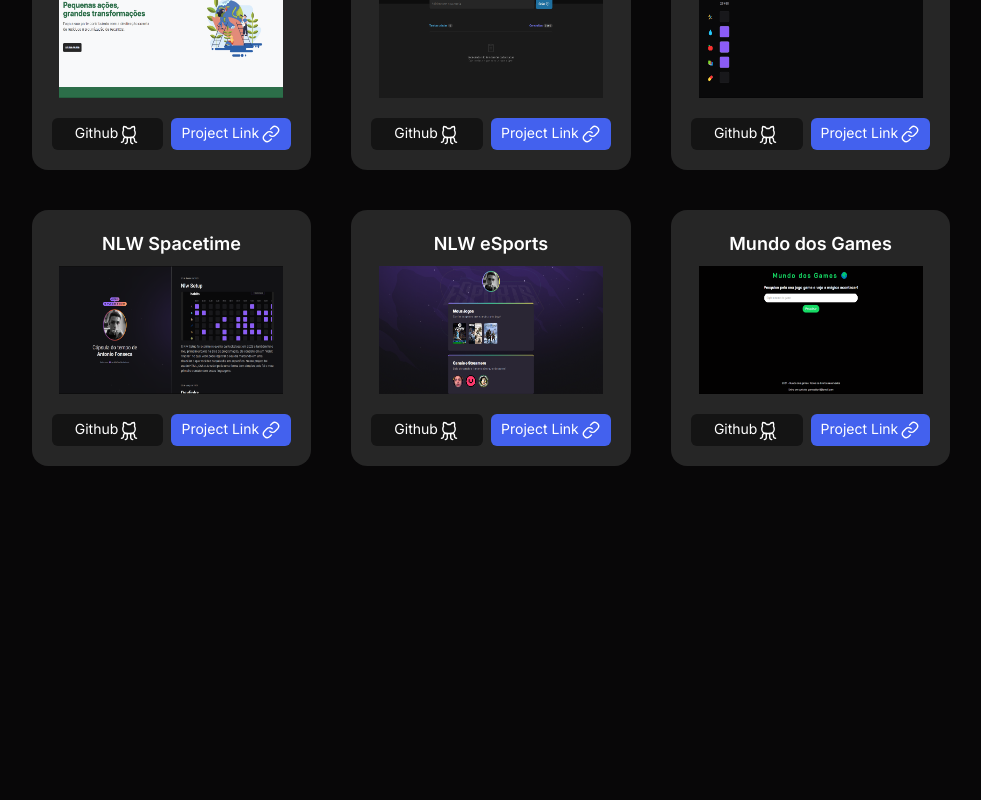
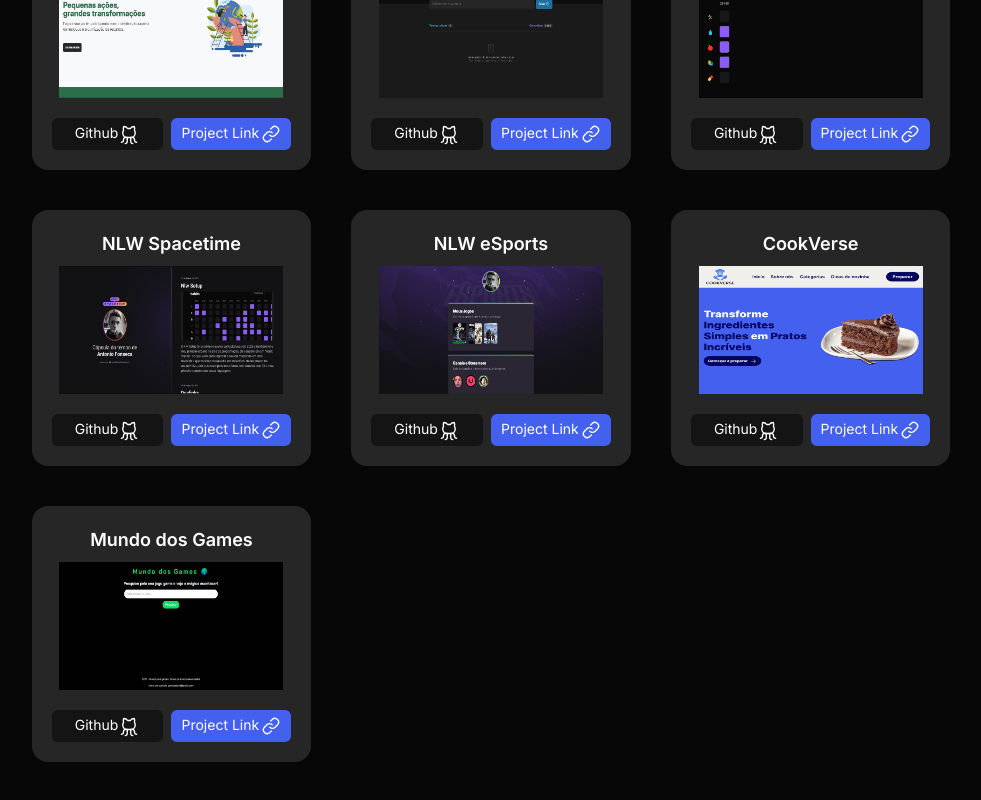
Before and after one commit to AntoniofmBR/dev-antonio-portfolio, a React (Vite) app: page /projects in a window 1280 px wide. Shown: the part 718-1518 px from the top of the page, without its empty margins (149-1130 px from the left). Before the commit the page ends 1256 px from the top, so only its background shows below. Built offline with nearby package versions, Linux system fonts and the light colour scheme.

Commit message:
Add CookVerse project to portfolio

```diff
--- a/src/locales/en/translation.json
+++ b/src/locales/en/translation.json
@@ -34,5 +34,6 @@
   "description_nlw_setup": "Habit tracker that allows you to mark what you did that day. It takes the current day and creates 5 check-boxes for you to mark what you did that day, for example the running man emoji means if you did any exercise that day.",
   "description_nlw_spacetime": "This project is my time machine, with it I have marked all my projects since I started programming, if you are curious to know a little about me I recommend taking a look at this incredible project.",
   "description_nlw_eSports": "In this project, the main objective was to show users the main games that I play and the streamers that I enjoy the most. It was developed during an event where all participants were able to share their favorite games and streamers with each other.",
-  "description_world_games": "This project was developed at Alura's Imersão Dev, in which the objective was to cover the basic concepts of HTML, CSS and JS. In this project, any game you type in you will find a description about it and a link that takes you to more information, this type of site is very useful to find out about some type of game that you saw or that someone told you about."
+  "description_world_games": "This project was developed at Alura's Imersão Dev, in which the objective was to cover the basic concepts of HTML, CSS and JS. In this project, any game you type in you will find a description about it and a link that takes you to more information, this type of site is very useful to find out about some type of game that you saw or that someone told you about.",
+  "description_cookVerse": "This project is perfect for those looking for any type of recipe for everyday life, with it you can find the ideal recipe to prepare with simple ingredients. This site is perfect for learning how to make new dishes and never failing to please your palate, so be sure to check it out."
 }
--- a/src/locales/pt/translation.json
+++ b/src/locales/pt/translation.json
@@ -34,5 +34,6 @@
   "description_nlw_setup": "Habit tracker que serve para você marcar o que você fez no dia. Ele pega o dia atual e cria 5 check-box para você marcar o que você fez naquele dia, exemplo o emoji do homem correndo significa se você praticou algum exercício naquele dia.",
   "description_nlw_spacetime": "Esse projeto é a minha máquina do tempo, com ela eu marquei todos os meus projetos desde que comecei a programar, se você tem curiosidade em saber um pouco sobre mim recomendo dar uma olhada nesse projeto incrível.",
   "description_nlw_eSports": "Nesse projeto o principal objetivo era mostrar aos usuários os principais jogos que eu jogo e os streamers que eu mais curto, ele foi desenvolvido durante um evento onde todos os participantes puderam compartilhar entre si os seus jogos e streamers favoritos.",
-  "description_world_games": "Esse projeto foi desenvolvido na Imersão Dev da Alura, no qual o objetivo era abordar os conceitos básicos de HTML, CSS e JS. Nesse projeto qualquer jogo que você digitar você encontra uma descrição sobre ele e um link que leva para mais informações, esse tipo de site é muito útil para saber sobre algum tipo de jogo que você viu ou que alguém falou para você."
+  "description_world_games": "Esse projeto foi desenvolvido na Imersão Dev da Alura, no qual o objetivo era abordar os conceitos básicos de HTML, CSS e JS. Nesse projeto qualquer jogo que você digitar você encontra uma descrição sobre ele e um link que leva para mais informações, esse tipo de site é muito útil para saber sobre algum tipo de jogo que você viu ou que alguém falou para você.",
+  "description_cookVerse": "Esse projeto é perfeito para quem busca qualquer tipo de receita para o dia a dia, com ele você pode achar a receita ideal para preparar com ingredientes simples. Esse site é perfeito para aprender a fazer novos pratos e não deixar de agradar o paladar por isso não deixe de conferir."
 }
--- a/src/pages/all_projects/index.tsx
+++ b/src/pages/all_projects/index.tsx
@@ -16,6 +16,7 @@ import NLWSetup from '../../assets/projects_images/nlw_setup.png'
 import NLWSpaceTime from '../../assets/projects_images/nlw_spacetime.png'
 import NLWeSports from '../../assets/projects_images/nlw_eSports.png'
 import WorldGames from '../../assets/projects_images/world_games.png'
+import CookVerse from '../../assets/projects_images/cookverse.png'
 
 type Project = {
   title: string
@@ -79,6 +80,13 @@ export const projects: Project[] = [
     url_github: 'https://github.com/AntoniofmBR/NLW-eSports',
     url_project: 'https://antoniofmbr.github.io/NLW-eSports/',
     description: <Trans i18nKey='description_nlw_eSports' />,
+  },
+  {
+    title: 'CookVerse',
+    src: CookVerse,
+    url_github: 'https://github.com/AntoniofmBR/mundo_dos_games',
+    url_project: 'https://cook-verse.vercel.app/',
+    description: <Trans i18nKey='description_cookVerse' />,
   },
   {
     title: 'Mundo dos Games',
```
Also changed, not shown: src/assets/projects_images/cookverse.png (added).
